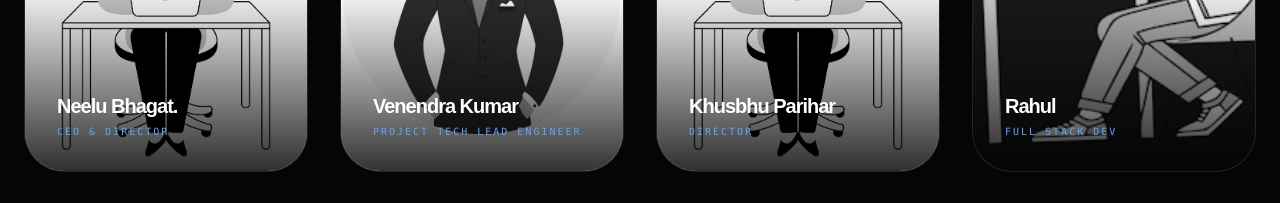
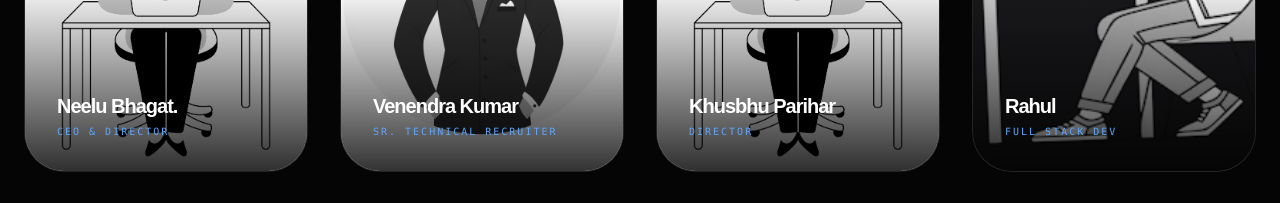
Before and after one commit to VENENDRAKUMAR/Ecoavenstra-v2, a React (Vite) app: page /about in a window 1280 px wide. Shown: the part 1620-1823 px from the top of the page. Built offline with nearby package versions, Linux system fonts and the light colour scheme; a web font is replaced by a local one.

Commit message:
fix: update team member role for Venendra Kumar in About component

```diff
--- a/src/components/About.jsx
+++ b/src/components/About.jsx
@@ -119,7 +119,7 @@ const About = () => {
           <div className="grid grid-cols-1 sm:grid-cols-2 lg:grid-cols-4 gap-8">
             {[
               { img: team2, name: "Neelu Bhagat.", role: "CEO & DIRECTOR", color: "from-cyan-500" },
-              { img: team1, name: "Venendra Kumar", role: " Project TECH LEAD ENGINEER", color: "from-blue-600" },
+              { img: team1, name: "Venendra Kumar", role: "SR. TECHNICAL RECRUITER", color: "from-blue-600" },
               { img: team2, name: "Khusbhu Parihar", role: "DIRECTOR", color: "from-purple-600" },
               { img: team3, name: "Rahul ", role: "FULL STACK DEV", color: "from-emerald-500" },
               {img: team3, name: "Roopam .", role: "Software Engineer (Mobile)", color: "from-pink-500" },
```
Also changed, not shown: 1 other file (tests, documents, lock files or other folders).
